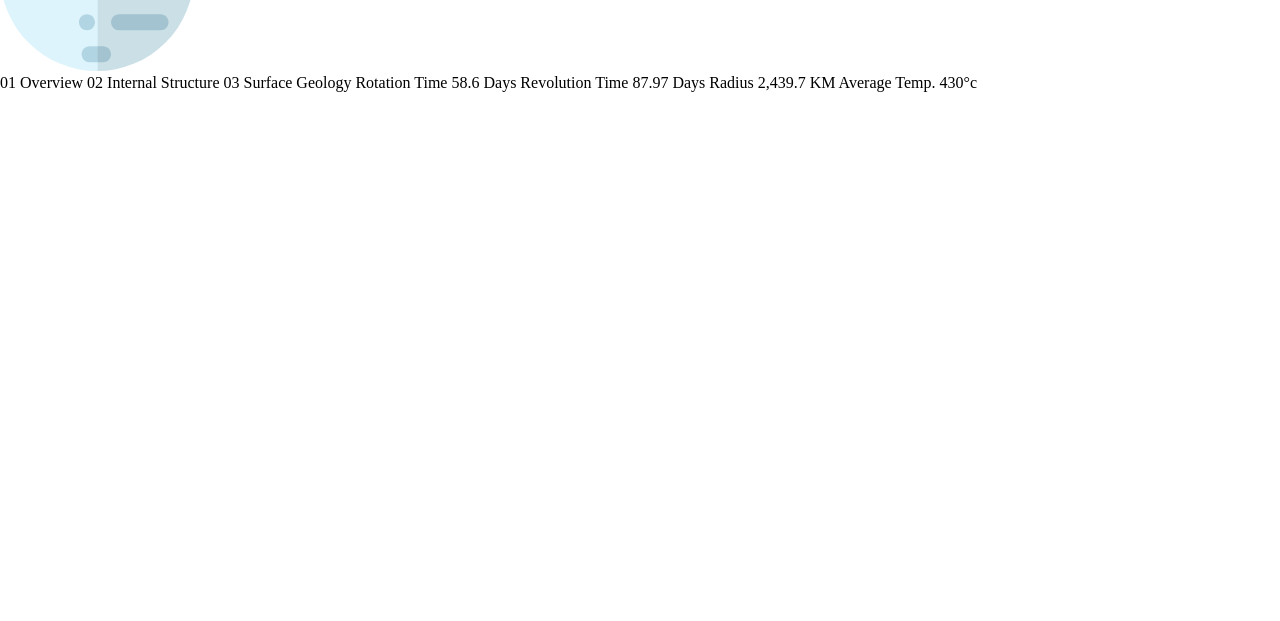
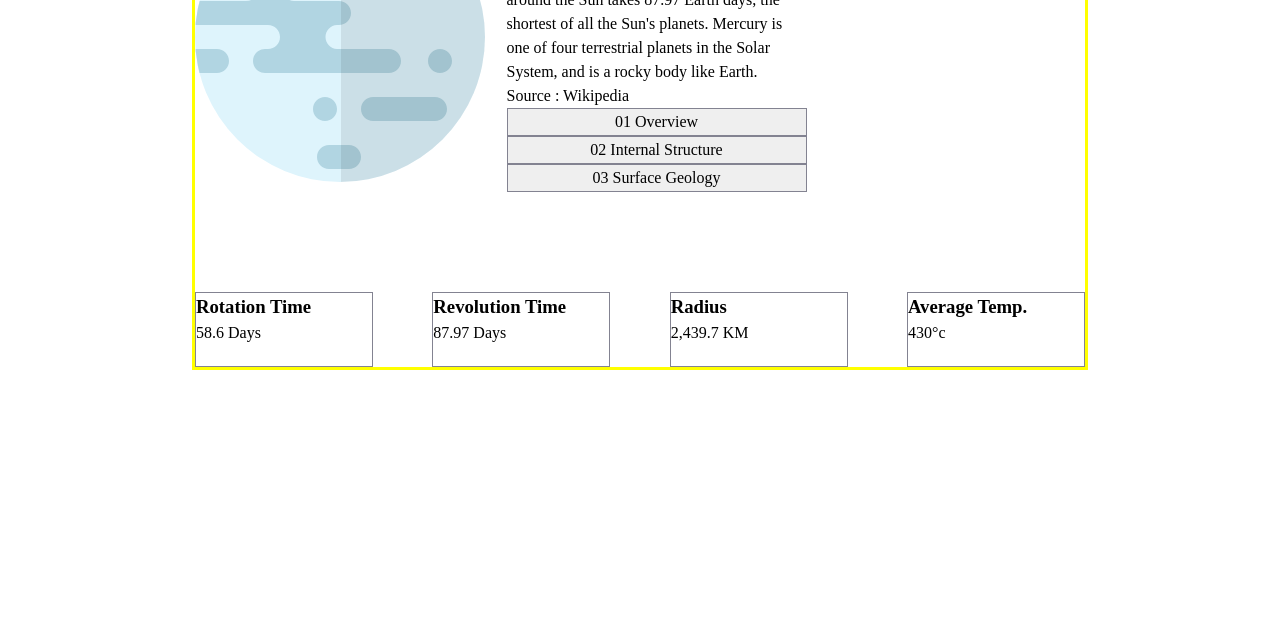
Before and after one commit to jacksen30/planet-facts, a plain HTML site: page index.html in a window 1280 px wide. Shown: the part 179-800 px from the top of the page. Drawn offline with Linux system fonts and the light colour scheme.

Commit message:
fix header nav text alignment, create btn elements and info boxes

```diff
--- a/assets/css/style.css
+++ b/assets/css/style.css
@@ -87,18 +87,31 @@ select {
   --color_highlight: #339900;
 }
 
+body {
+  display: flex;
+  flex-direction: column;
+  width: 100vw;
+}
+
 .row {
     display: flex;
     flex-direction: row;
 }
 
-/* .col {
+.col {
+  width: 35%;
+}
 
-} */
+.col-main-info {
+  width: 300px; /* Update to not be fixed width later */
+}
 
 header nav {
     display: flex;
     flex-direction: row;
+    align-items: center;
+    justify-content: space-between;
+    margin: 6px 15px;
 }
 
 header nav ul {
@@ -108,7 +121,7 @@ header nav ul {
 }
 
 header nav ul li {
-    margin-right: 15px;
+    margin-right: 30px;
 }
 
 header nav ul li a {
@@ -117,6 +130,38 @@ header nav ul li a {
 
 }
 
+.main {
+  display: flex;
+  /* align-self: flex-end; */
+  flex-direction: column;
+  justify-content: space-between;
+  margin: 0 auto;
+  width: 70%;
+  /* height: 100%; */
+
+  border: 3px solid yellow;
+  gap: 100px;
+}
+
+.btn--info-select {
+  display: block;
+  border: 1px solid #838391;
+
+  width: 100%;
+}
+
+.info-box-wrapper {
+  display: flex;
+  flex-direction: row;
+  justify-content: space-between;
+}
+
+.info-box {
+  border: 1px solid #838391;
+  width: 20%;
+  height: 75px; /* Update to not be fixed height later */
+}
+
 .other-states-hide {
-    display: none;
+  display: none;
 }
--- a/index.html
+++ b/index.html
@@ -24,12 +24,12 @@
       </ul>
     </nav>
   </header>
-  <main>
-    <div class="row">
+  <main class="main">
+    <div class="row main-row">
       <div class="col">
         <img src="./assets/planet-mercury.svg" alt="planet Mercury as digital illustration">
       </div>
-      <div class="col">
+      <div class="col col-main-info">
         <h1>Mercury</h1>
 
         <!-- Overview Content Start -->
@@ -39,11 +39,16 @@
         to the Sun. Its orbit around the Sun takes 87.97 Earth days, the
         shortest of all the Sun's planets. Mercury is one of four terrestrial
         planets in the Solar System, and is a rocky body like Earth.
-      </p>
-      <p>
+        </p>
+        <p>
         Source : Wikipedia <!-- URL: https://en.wikipedia.org/wiki/Mercury_(planet) -->
-      </p>
-      <!-- Overview Content End -->
+        </p>
+        <!-- Overview Content End -->
+      <!-- <div class="btn--info-select-wrapper"> -->
+        <button class="btn--info-select">01 Overview</button>
+        <button class="btn--info-select">02 Internal Structure</button>
+        <button class="btn--info-select">03 Surface Geology</button>
+      <!-- </div> -->
 
       </div>
     </div>
@@ -71,21 +76,27 @@
       <!-- Surface Geology Content End -->
     </div>
 
-  01 Overview
-  02 Internal Structure
-  03 Surface Geology
-
-  Rotation Time
-  58.6 Days
-
-  Revolution Time
-  87.97 Days
-
-  Radius
-  2,439.7 KM
-
-  Average Temp.
-  430°c
+    <!-- <button class="btn--info-select">01 Overview</button>
+    <button class="btn--info-select">02 Internal Structure</button>
+    <button class="btn--info-select">03 Surface Geology</button> -->
+    <div class="info-box-wrapper row">
+      <div class="info-box">
+        <h3>Rotation Time</h3>
+        <p>58.6 Days</p>
+      </div>
+      <div class="info-box">
+        <h3>Revolution Time</h3>
+        <p>87.97 Days</p>
+      </div>
+      <div class="info-box">
+        <h3>Radius</h3>
+        <p>2,439.7 KM</p>
+      </div>
+      <div class="info-box">
+        <h3>Average Temp.</h3>
+        <p>430°c</p>
+      </div>
+    </div>
   </main>
 </body>
 </html>
```
